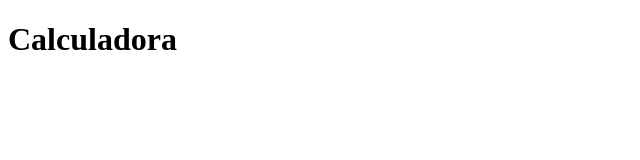
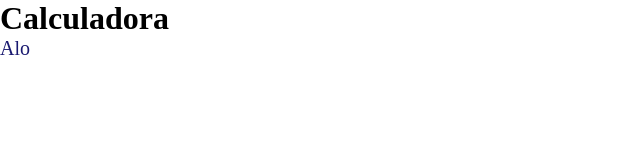
Before and after one commit to ana-manea/Repositorio-Aula_4-LP, a plain HTML site: page index.html in a window 1280 px wide. Shown: the whole page, without its empty margins (0-640 px from the left). Drawn offline with Linux system fonts and the light colour scheme.

Commit message:
Commit para a Ana

```diff
--- a/index.html
+++ b/index.html
@@ -11,5 +11,9 @@
     <section>
         <link rel = "teste" href ="teste.py">
     </section>
+
+    <section>
+        <p>Alo</p>
+    </section>
 </body>
 </html>
--- a/style.css
+++ b/style.css
@@ -1,3 +1,8 @@
-p{
+* {
+    margin: 0;
+}
+
+p {
+    color: #191970;
     font-size: 20px;
 }
```
